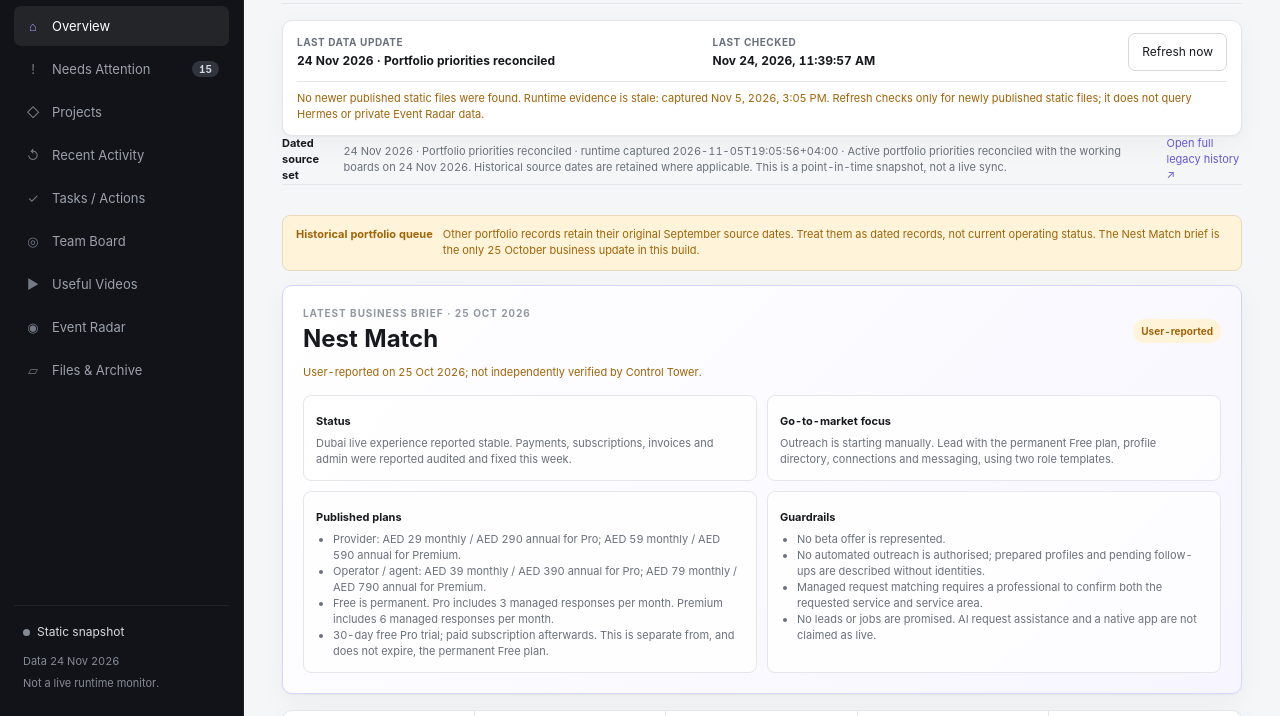
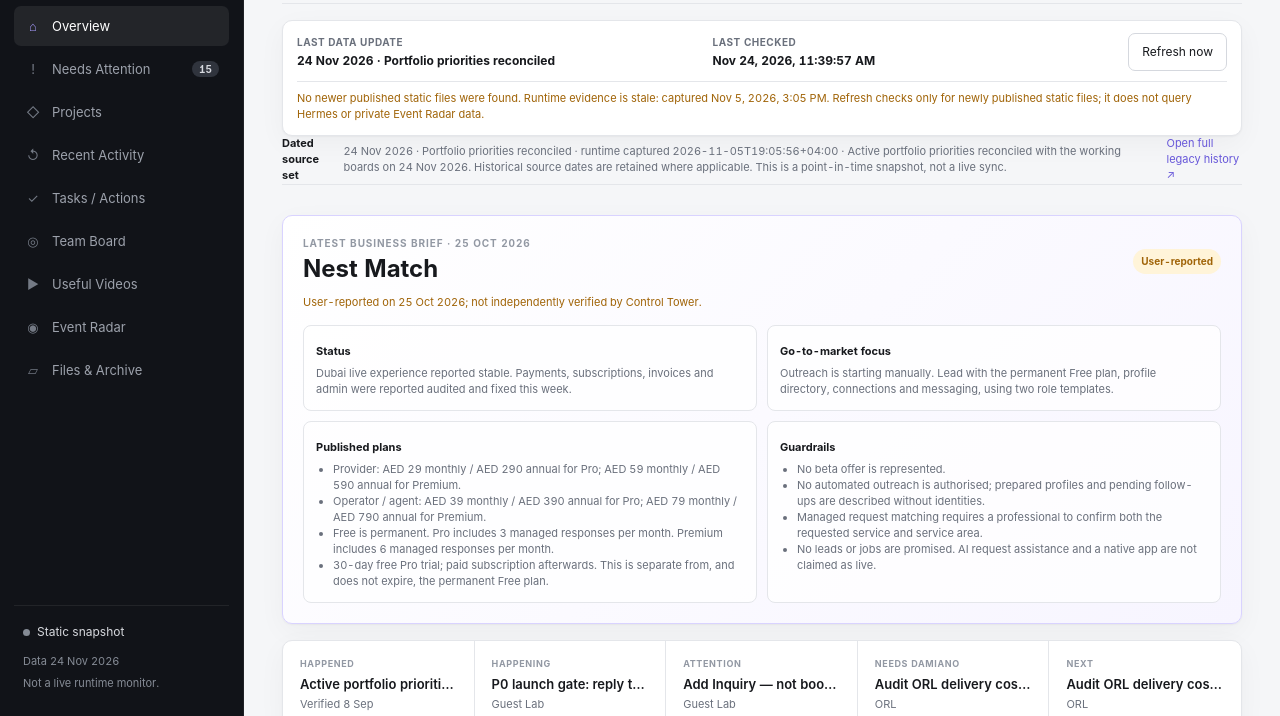
Before and after one commit to luxoasisadvisoryservices-oss/control-tower, a plain HTML site: page index.html in a window 1280 px wide. Shown: the part 84-800 px from the top of the page. Drawn offline with Linux system fonts and the light colour scheme.

Commit message:
Remove obsolete hard-coded portfolio date warning

```diff
--- a/index.html
+++ b/index.html
@@ -54,7 +54,6 @@
       <div class="snapshot-banner"><strong>Dated source set</strong><span id="snapshotText"></span><a href="./legacy.html">Open full legacy history ↗</a></div>
 
       <section class="view active" data-view="overview" aria-labelledby="viewTitle">
-        <div class="stale-overview-warning" role="note"><strong>Historical portfolio queue</strong><span>Other portfolio records retain their original September source dates. Treat them as dated records, not current operating status. The Nest Match brief is the only 25 October business update in this build.</span></div>
         <section id="nestMatchStatus" class="nest-match-status" aria-label="Nest Match status"></section>
         <div class="flow-strip" aria-label="Operating sequence" id="flowStrip"></div>
         <section class="runtime-snapshot" aria-labelledby="runtimeTitle">
```
